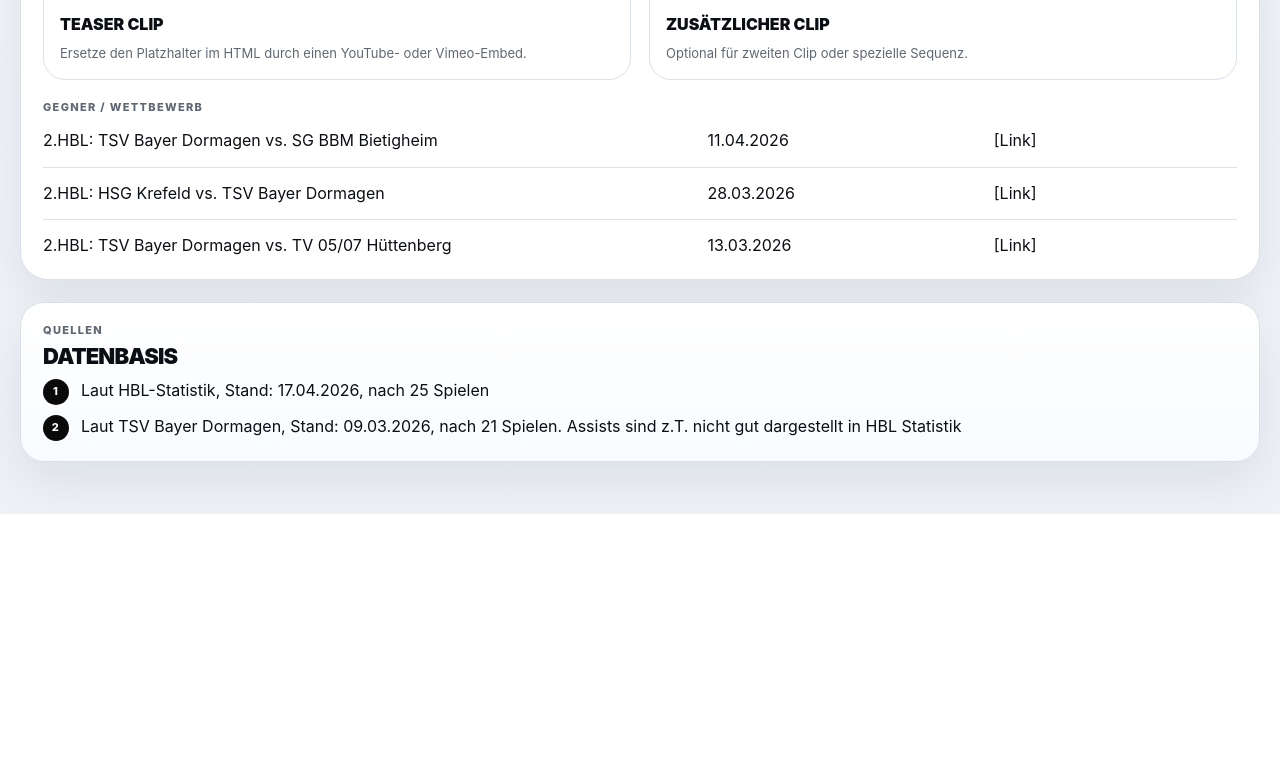
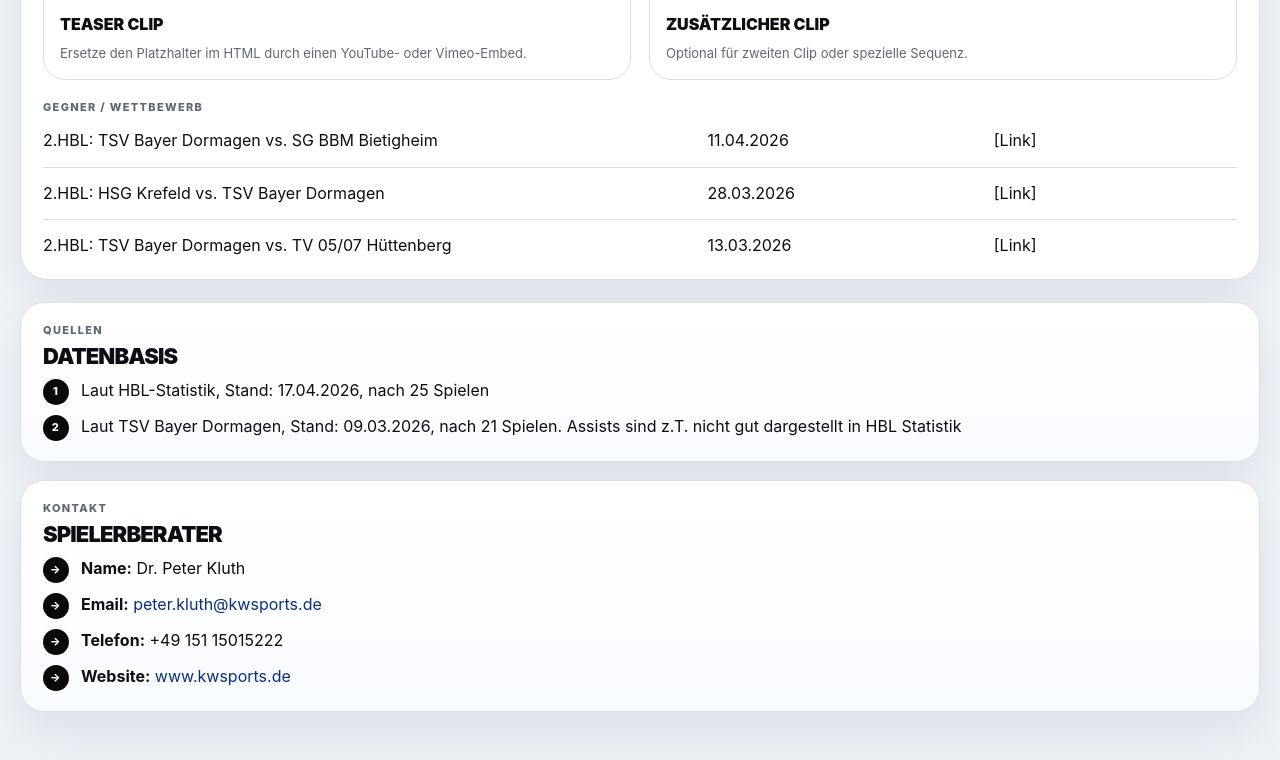
Before and after one commit to laurenzkluth44/luca-krist-cv, a plain HTML site: page index.html in a window 1280 px wide. Shown: the part 2138-2898 px from the top of the page. Before the commit the page ends 2652 px from the top, so only its background shows below. Drawn offline with Linux system fonts and the light colour scheme.

Commit message:
Add Peter info

```diff
--- a/index.html
+++ b/index.html
@@ -717,6 +717,7 @@
     <section class="sources">
       <div class="section-kicker">Quellen</div>
       <div class="section-title" style="font-size: 22px; margin-top: 6px;">Datenbasis</div>
+
       <div class="sources-list">
         <div class="source-item">
           <div class="source-index">1</div>
@@ -728,6 +729,30 @@
         </div>
       </div>
     </section>
+    <section class="sources" style="margin-top: 18px;">
+      <div class="section-kicker">Kontakt</div>
+      <div class="section-title" style="font-size: 22px; margin-top: 6px;">Spielerberater</div>
+
+      <div class="sources-list">
+        <div class="source-item">
+          <div class="source-index">→</div>
+          <div><strong>Name:</strong> Dr. Peter Kluth</div>
+        </div>
+        <div class="source-item">
+          <div class="source-index">→</div>
+          <div><strong>Email:</strong> <a href="mailto:peter.kluth@kwsports.de">peter.kluth@kwsports.de</a></div>
+        </div>
+        <div class="source-item">
+          <div class="source-index">→</div>
+          <div><strong>Telefon:</strong> +49 151 15015222</div>
+        </div>
+        <div class="source-item">
+          <div class="source-index">→</div>
+          <div><strong>Website:</strong> <a href="https://www.kwsports.de" target="_blank">www.kwsports.de</a></div>
+        </div>
+      </div>
+    </section>
+
   </main>
 </body>
 </html>
```
